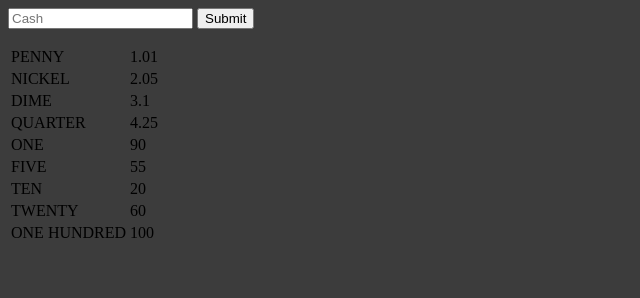
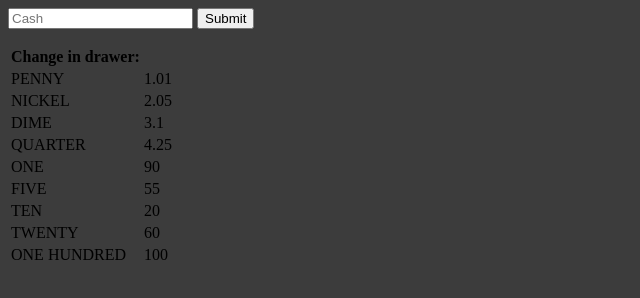
Before and after one commit to Jo-Burn/cashRegister, a plain HTML site: page index.html in a window 1280 px wide. Shown: the whole page, without its empty margins (0-640 px from the left). Drawn offline with Linux system fonts and the light colour scheme.

Commit message:
Added a table

```diff
--- a/index.html
+++ b/index.html
@@ -23,5 +23,48 @@
     <div id="change-due">
         <p></p>
     </div>
+    <div id="table">
+     <table>
+        <tr>
+         <th>Change in drawer:</th>
+        </tr>
+        <tr>
+         <td>PENNY</td>
+         <td id="table0">ERROR</td>
+        </tr>
+        <tr>
+            <td>NICKEL</td>
+            <td id="table1">ERROR</td>
+        </tr>
+        <tr>
+            <td>DIME</td>
+            <td id="table2">ERROR</td>
+        </tr>
+        <tr>
+            <td>QUARTER</td>
+            <td id="table3">ERROR</td>
+        </tr>
+        <tr>
+            <td>ONE</td>
+            <td id="table4">ERROR</td>
+        </tr>
+        <tr>
+            <td>FIVE</td>
+            <td id="table5">ERROR</td>
+        </tr>
+        <tr>
+            <td>TEN</td>
+            <td id="table6">ERROR</td>
+        </tr>
+        <tr>
+            <td>TWENTY</td>
+            <td id="table7">ERROR</td>
+        </tr>
+        <tr>
+            <td>ONE HUNDRED</td>
+            <td id="table8">ERROR</td>
+        </tr>
+     </table>
+    </div>
 </body>
 </html>
--- a/index.js
+++ b/index.js
@@ -44,27 +44,13 @@ const totalCash = ()=> {
   return round(a)
 }
 console.log(`Welcome to My Website, Hope you enjoy <3`)
-window.onload = createTable(cid);
-function createTable(tableData) {
-  var table = document.createElement('table');
-  var tableBody = document.createElement('tbody');
-
-  tableData.forEach(function(rowData) {
-    var row = document.createElement('tr');
-
-    rowData.forEach(function(cellData) {
-      var cell = document.createElement('td');
-      cell.appendChild(document.createTextNode(cellData));
-      row.appendChild(cell);
-    });
-
-    tableBody.appendChild(row);
-  });
-
-  table.appendChild(tableBody);
-  document.body.appendChild(table);
+window.onload = table
+function table() {
+  for(let i = 0; i < cid.length; i++) {
+    let a = document.getElementById(`table${i}`)
+    a.innerHTML = cid[i][1]
+  }
 }
-
 //Check tells whether there is enough cash in the register(cid)
 //and sends it to mon() to determine how much cash to return
 function check() {
@@ -148,7 +134,7 @@ function mon(a) {
       }
 
     }
-    createTable(cid)
+    table(b)
     return b
            //return value(b);
 }
```
